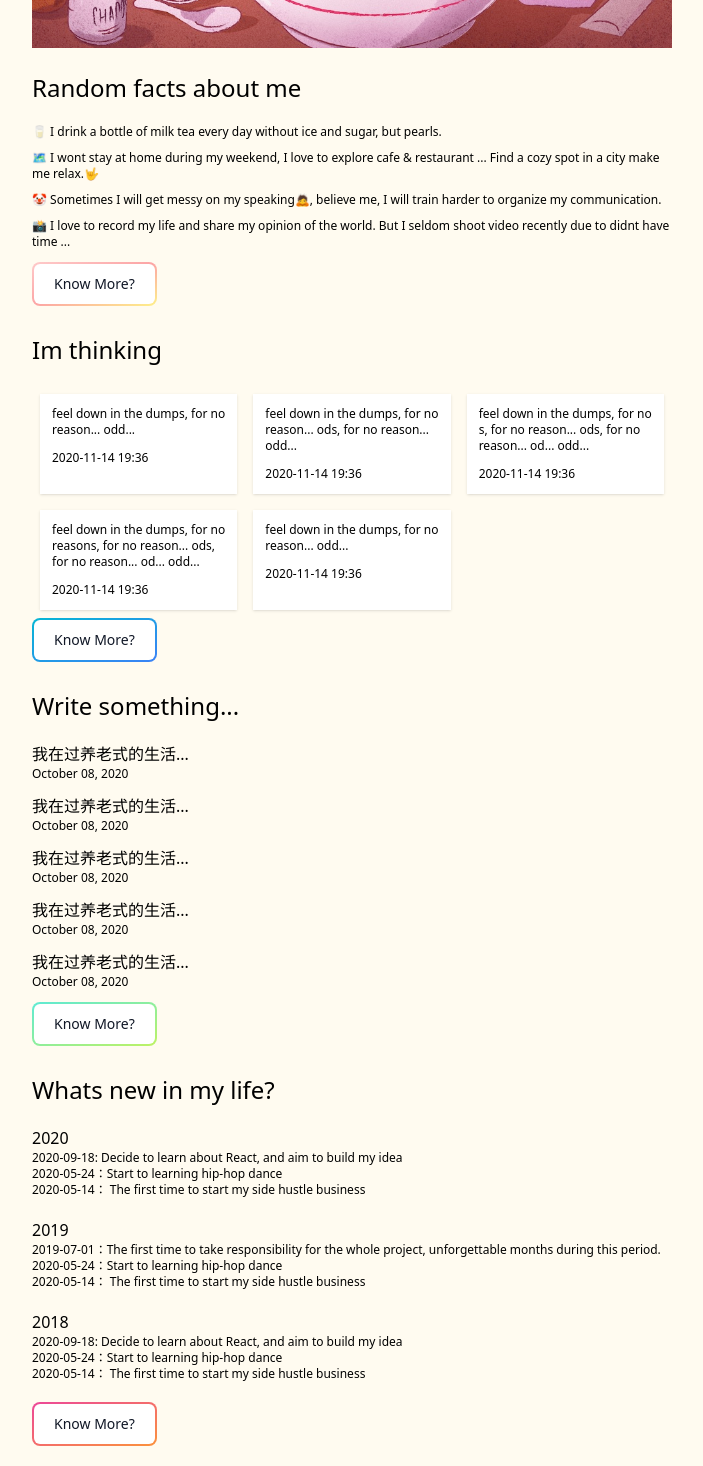
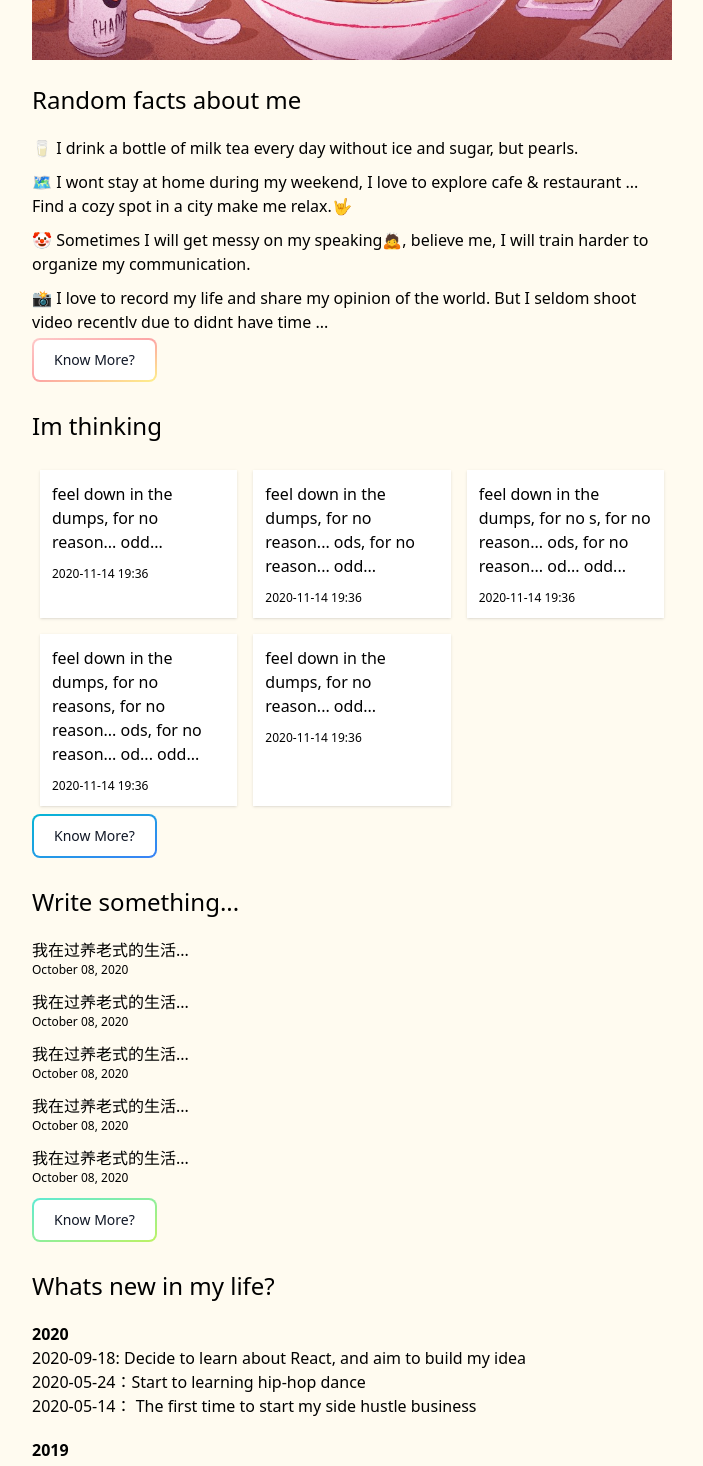
Before and after one commit to lyquita/blogv3, a Next.js app: page / in a window 1280 px wide. Shown: the part 500-1966 px from the top of the page, without its empty margins (288-991 px from the left). Built offline with nearby package versions, Linux system fonts and the light colour scheme.

Commit message:
fix Desktop style

```diff
--- a/components/facts.tsx
+++ b/components/facts.tsx
@@ -2,42 +2,42 @@ const Facts = () => {
   return (
     <div>
       <h1 className="my-5 text-2xl ">Random facts about me</h1>
-      <ul className="h-32 overflow-hidden random-facts-list">
-        <li>
+      <ul className="h-32 lg:h-48 overflow-hidden random-facts-list">
+        <li className="lg:text-base">
           🥛 I drink a bottle of milk tea every day without ice and sugar, but
           pearls.
         </li>
-        <li>
+        <li className="lg:text-base">
           🗺 I wont stay at home during my weekend, I love to explore cafe &
           restaurant ... Find a cozy spot in a city make me relax.🤟
         </li>
-        <li>
+        <li className="lg:text-base">
           🤡 Sometimes I will get messy on my speaking🙇‍, believe me, I will
           train harder to organize my communication.
         </li>
-        <li>
+        <li className="lg:text-base">
           📸 I love to record my life and share my opinion of the world. But I
           seldom shoot video recently due to didnt have time ...
         </li>
-        <li>
+        <li className="lg:text-base">
           📝 Although I get used to writing stuff in a big moment, it quite
           depends on my mood.
         </li>
-        <li>
+        <li className="lg:text-base">
           💃🏾 I have been studying Hip Hop for around three months. As a
           freshman, and apparently have no talent of dancing, but I still enjoy
           shaking my body ~ just keep moving ~~
         </li>
-        <li>
+        <li className="lg:text-base">
           🥯 Seriously, I think Im a bagel lover🥯, I have tasted most of the
           bagel in shanghai. Mexico food is quite fit for my taste, especially
           burrito🌯 and taco🌮 ~~~
         </li>
-        <li>
+        <li className="lg:text-base">
           👀 Do nothing, or do everything I can. Before I real think throughout
           it, I wont take my first step.
         </li>
-        <li>
+        <li className="lg:text-base">
           📒I love to plan for the next day, following my schedule gives me
           self-achievement, especially like the KanBan could reduce my anxiety,
           it tells me a clear direction. 😸
--- a/components/layout.tsx
+++ b/components/layout.tsx
@@ -5,13 +5,13 @@ const Layout: React.FC<{}> =({children})=>{
     return(
        <div className="px-10 lg:px-80 bg-[#FFFBF0] py-2 text-xs sm:px-5">
            <ul className="flex w-full font-normal nav-list justify-center">
-               <li>
+               <li className="lg:text-lg">
                    <Link href="/">Home</Link>
                </li>
-               <li>
+               <li className="lg:text-lg">
                    <Link href="/posts/">Post</Link>
                </li>
-               <li>
+               <li className="lg:text-lg">
                    <Link href="/thinkings/">Thinking</Link>
                </li>
            </ul>
--- a/components/thingkings.tsx
+++ b/components/thingkings.tsx
@@ -4,34 +4,34 @@ const Thinkings = () => {
       <h1 className="my-5 text-2xl ">Im thinking</h1>
       <div className="grid grid-cols-3">
         <div className="bg-white p-3 m-2 shadow">
-          <p className="mb-3">
+          <p className="mb-3 lg:text-base">
             feel down in the dumps, for no reason... odd...
           </p>
           <p>2020-11-14 19:36</p>
         </div>
         <div className="bg-white p-3 m-2 shadow">
-          <p className="mb-3">
+          <p className="mb-3 lg:text-base">
             feel down in the dumps, for no reason... ods, for no reason...
             odd...
           </p>
           <p>2020-11-14 19:36</p>
         </div>
         <div className="bg-white p-3 m-2 shadow">
-          <p className="mb-3">
+          <p className="mb-3 lg:text-base">
             feel down in the dumps, for no s, for no reason... ods, for no
             reason... od... odd...
           </p>
           <p>2020-11-14 19:36</p>
         </div>
         <div className="bg-white p-3 m-2 shadow">
-          <p className="mb-3">
+          <p className="mb-3 lg:text-base">
             feel down in the dumps, for no reasons, for no reason... ods, for no
             reason... od... odd...
           </p>
           <p>2020-11-14 19:36</p>
         </div>
         <div className="bg-white p-3 m-2 shadow">
-          <p className="mb-3">
+          <p className="mb-3 lg:text-base">
             feel down in the dumps, for no reason... odd...
           </p>
           <p>2020-11-14 19:36</p>
--- a/components/timeline.tsx
+++ b/components/timeline.tsx
@@ -2,8 +2,8 @@ const Timeline = () => {
   return (
     <div>
       <h1 className="my-5 text-2xl ">Whats new in my life?</h1>
-      <div className="my-5">
-        <h1 className="text-base"> 2020 </h1>
+      <div className="my-5 lg:text-base">
+        <h1 className="text-base font-bold"> 2020 </h1>
         <ul>
           <li>
             2020-09-18: Decide to learn about React, and aim to build my idea
@@ -12,8 +12,8 @@ const Timeline = () => {
           <li>2020-05-14： The first time to start my side hustle business</li>
         </ul>
       </div>
-      <div className="my-5">
-        <h1 className="text-base"> 2019 </h1>
+      <div className="my-5 lg:text-base">
+        <h1 className="text-base font-bold"> 2019 </h1>
         <ul>
           <li>
             2019-07-01：The first time to take responsibility for the whole
@@ -23,8 +23,8 @@ const Timeline = () => {
           <li>2020-05-14： The first time to start my side hustle business</li>
         </ul>
       </div>
-      <div className="my-5">
-        <h1 className="text-base"> 2018 </h1>
+      <div className="my-5 lg:text-base">
+        <h1 className="text-base font-bold"> 2018 </h1>
         <ul>
           <li>
             2020-09-18: Decide to learn about React, and aim to build my idea
```
Also changed, not shown: 1 other file (tests, documents, lock files or other folders).
